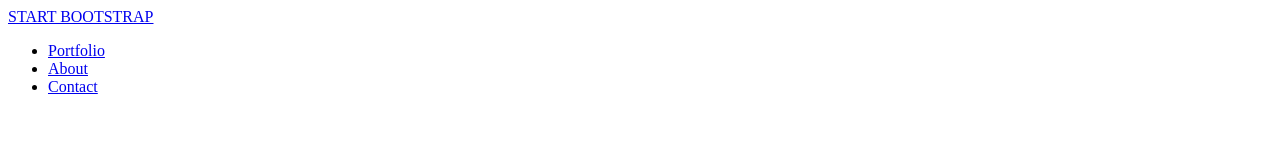
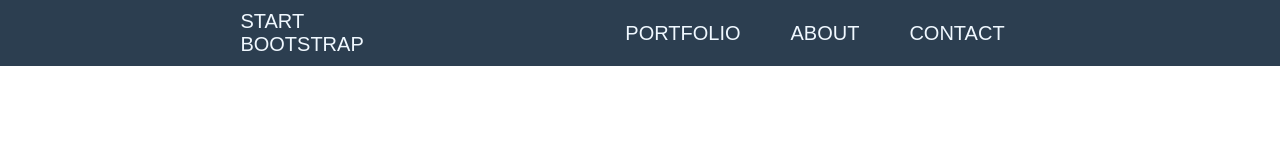
Before and after one commit to Shvecrt/sh2v, a plain HTML site: page index.html in a window 1280 px wide. Drawn offline with Linux system fonts and the light colour scheme.

Commit message:
headerdone

```diff
--- /dev/null
+++ b/assets/css/header.css
@@ -0,0 +1,67 @@
+header {
+position: fixed;
+width: 100%;
+margin: 0;
+
+}
+
+nav {
+    background-color: #2C3E50;
+    text-transform: uppercase;
+    font-family: Arial, Helvetica, sans-serif;
+    font-size: 20px;
+    width: 100%;
+    margin: 0;
+}
+
+nav div {    margin-left: 10%;
+    margin-right: 10%;
+    display: flex;
+    align-items: center;
+    justify-content: space-between;}
+
+nav div a {
+    color: aliceblue;
+}
+nav div div.header {
+
+}
+
+nav div div.header a.hnav {
+    display: flex;
+    text-align: left;
+    padding: 10px;
+
+}
+
+nav div div.header2 {
+display: flex;
+justify-content: space-between;}
+
+nav div div.header2 ul.headerul {
+    text-align: right;
+    display: flex;
+    justify-content: space-between;
+    margin: 10px;
+    padding: 10px;
+}
+nav div div.header2 ul.headerul li {margin-left: 10px;
+    margin-right: 10px;}
+
+
+nav div div.header2 ul.headerul a {
+    padding: 15px;
+
+
+}
+
+nav div div.header2 ul.headerul a:hover {
+    color: darkred;
+    border-radius: 50px;
+    border: solid aliceblue 2px;
+    background: aliceblue;
+    transition-duration: 0.5s;
+
+
+
+}
--- /dev/null
+++ b/assets/css/reset.css
@@ -0,0 +1,4 @@
+body { margin: 0;
+padding: 0; }
+header ul{ list-style-type: none;}
+nav a {text-decoration: none;}
--- a/index.html
+++ b/index.html
@@ -1,27 +1,52 @@
 <!DOCTYPE html>
 <html lang="en">
+
 <head>
     <meta charset="UTF-8">
     <meta http-equiv="X-UA-Compatible" content="IE=edge">
     <meta name="viewport" content="width=device-width, initial-scale=1.0">
     <title>Start Bootstrap</title>
+    <link rel="stylesheet" href="/assets/css/reset.css">
+    <link rel="stylesheet" href="/assets/css/header.css">
 
 </head>
+
 <body>
+
     <header>
-        <div>
-            <a href="#">START BOOTSTRAP</a>
-            <ul>
-                <li><a href="#">Portfolio</a></li>
-                <li><a href="#">About</a></li>
-                <li><a href="#">Contact</a></li>
-            </ul>
-        </div>
+
+        <nav>
+
+            <div>
+
+                <div class="header">
+
+
+
+                    <a class="hnav" href="#">START BOOTSTRAP</a>
+                </div>
+
+                <div class="header2">
+                    <ul class="headerul">
+
+                        <li><a href="#" class="nav" data-text="Portfolio">Portfolio</a></li>
+
+                        <li><a href="#" class="nav" data-text="About">About</a></li>
+
+                        <li><a href="#" class="nav" data-text="Contact">Contact</a></li>
+
+                    </ul>
+
+                </div>
+            </div>
+        </nav>
 
     </header>
+    <br>
     <main>
 
     </main>
 
 </body>
+
 </html>
```
